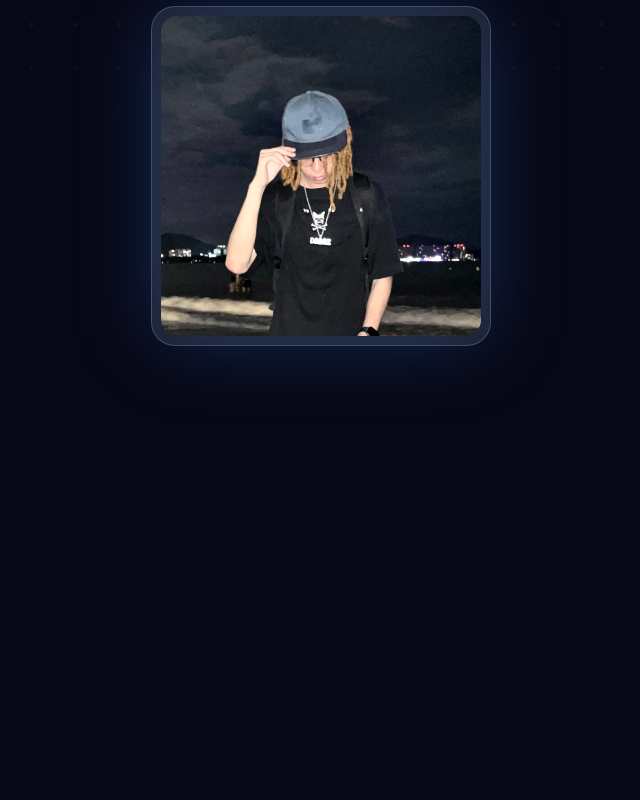
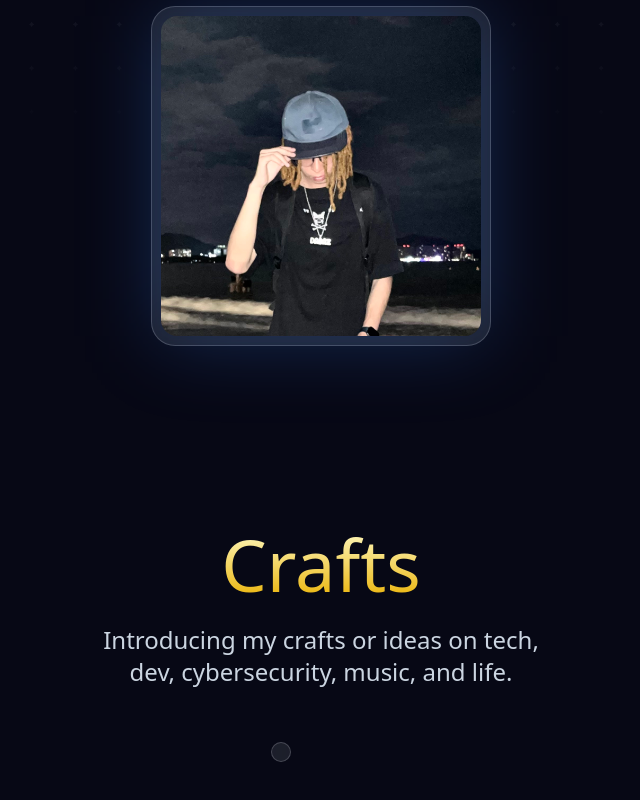
Before and after one commit to dabaz-official/dabaz-0.7.0, a Next.js app: page / in a window 1280 px wide. Shown: the part 374-1174 px from the top of the page, without its empty margins (319-959 px from the left). Before the commit the page ends 806 px from the top, so only its background shows below. Built offline with nearby package versions, Linux system fonts and the light colour scheme.

Commit message:
feat: add crafts section

```diff
--- a/src/app/page.tsx
+++ b/src/app/page.tsx
@@ -1,10 +1,11 @@
 import Hero from "@/components/home/Hero";
-import BlogSection from "@/components/home/BlogSection";
+import Crafts from "@/components/home/Crafts";
 
 export default function Home() {
   return (
     <div>
       <Hero />
+      <Crafts />
     </div>
   );
 }
--- a/src/components/home/BlogSection.tsx
+++ b/src/components/home/Crafts.tsx
@@ -1,20 +1,15 @@
 import home from "@/config/home";
 import Bounded from "@/components/layout/Bounded";
 
-export default function BlogSection() {
+export default function Crafts() {
   return (
     <Bounded>
-      <h2 className="text-balance text-center text-4xl font-medium md:text-6xl">
-        {home.blog.heading}
-        <br />
-        <span className="bg-gradient-to-b from-yellow-100 to-yellow-500 bg-clip-text not-italic text-transparent">
-          {home.blog.heading2}
-        </span>
-        {home.blog.heading3}
+      <h2 className="text-balance text-center text-5xl font-medium md:text-7xl bg-gradient-to-b from-yellow-100 to-yellow-500 bg-clip-text not-italic text-transparent">
+        {home.crafts.heading}
       </h2>
       <div className="mx-auto mt-6 max-w-lg text-center">
         <p className="text-balance text-slate-300 text-xl md:text-2xl">
-        {home.blog.description}
+        {home.crafts.description}
         </p>
       </div>
 
```
